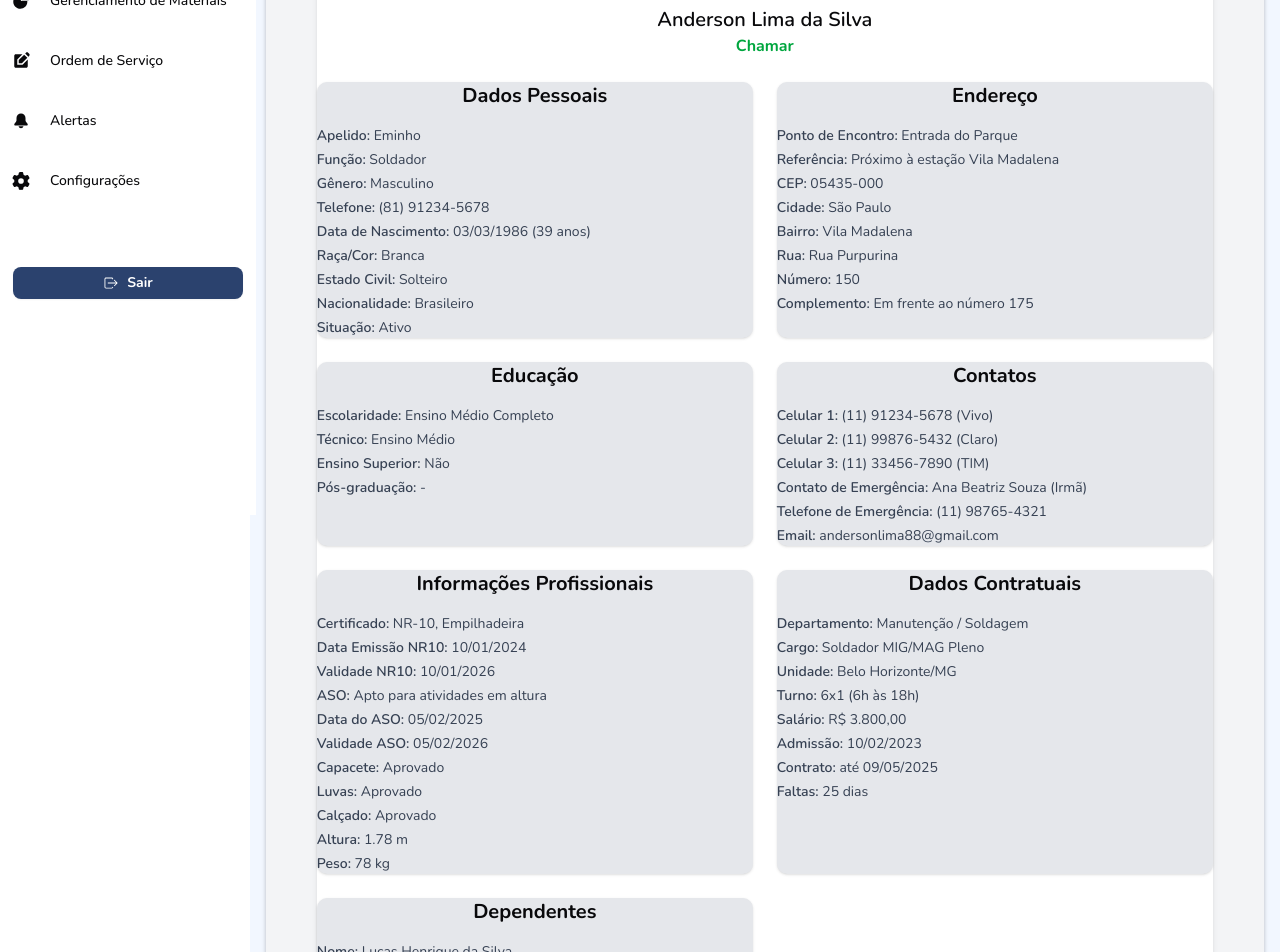
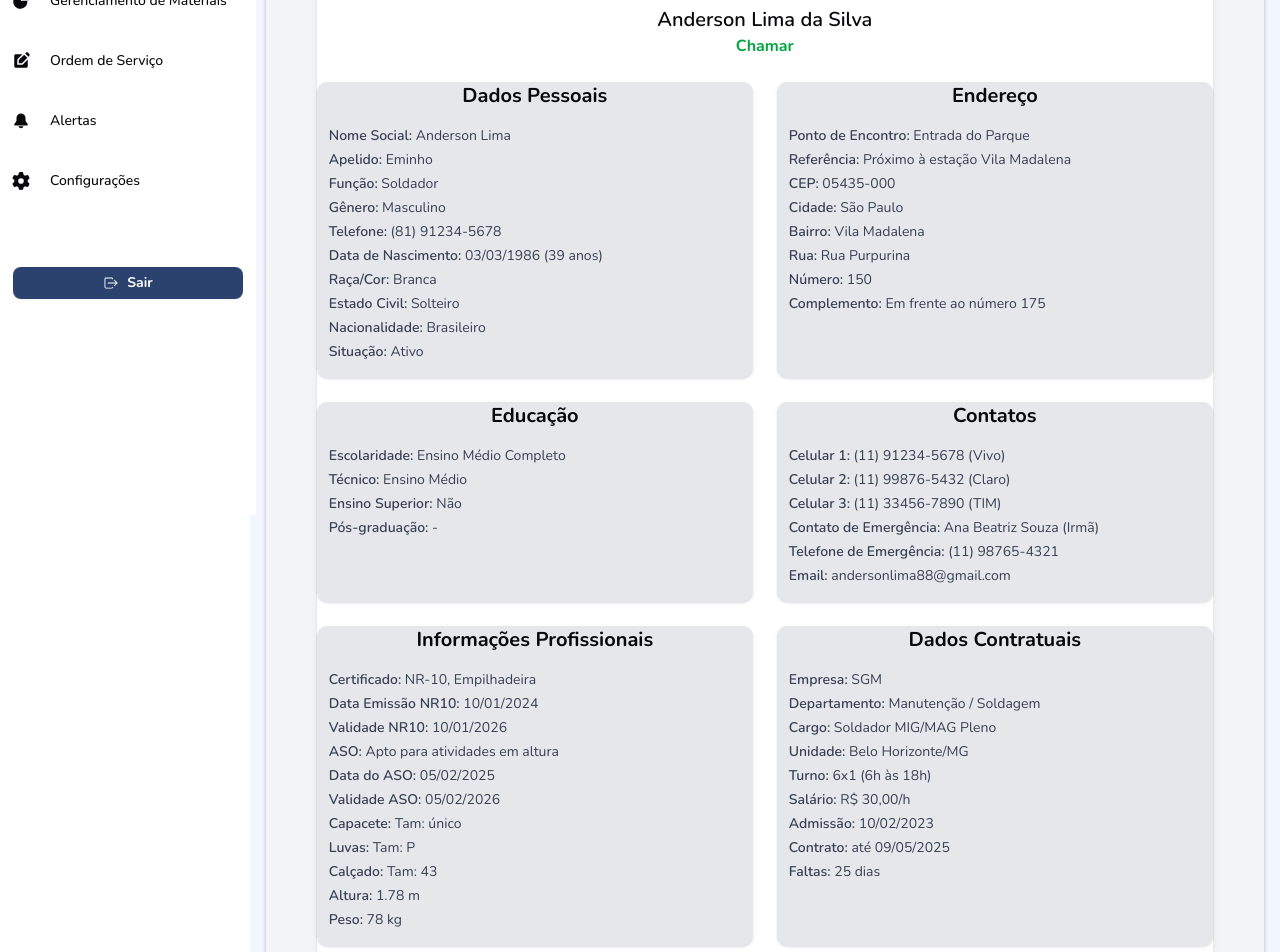
Before and after one commit to MetaService-SGM/meta-service-sgm, a Next.js app in the folder frontend/: page /pessoal/consulta in a window 1280 px wide. Shown: the part 340-1292 px from the top of the page. Built offline with nearby package versions, Linux system fonts and the light colour scheme.

Commit message:
feat: implementa as alterações da consultamateriais

```diff
--- a/frontend/src/app/pessoal/consulta/page.tsx
+++ b/frontend/src/app/pessoal/consulta/page.tsx
@@ -26,11 +26,14 @@ export default function Home() {
             <span className="text-green-600 font-bold">Chamar</span>
           </div>
 
-          <div className="bg-gray-200 rounded-lg p-4 shadow-sm">
+          <div className="bg-gray-200 rounded-lg p-4 shadow-sm ">
             <h2 className="font-bold mb-4 text-center text-xl">
               Dados Pessoais
             </h2>
-            <ul className="text-sm text-gray-700 space-y-1">
+            <ul className="text-sm text-gray-700 ml-3 mb-4 space-y-1">
+              <li>
+                <strong>Nome Social:</strong> Anderson Lima
+              </li>
               <li>
                 <strong>Apelido:</strong> Eminho
               </li>
@@ -63,7 +66,7 @@ export default function Home() {
 
           <div className="bg-gray-200 rounded-lg p-4 shadow-sm">
             <h2 className="font-bold mb-4 text-center text-xl">Endereço</h2>
-            <ul className="text-sm text-gray-700 space-y-1">
+            <ul className="text-sm text-gray-700 ml-3 mb-4 space-y-1">
               <li>
                 <strong>Ponto de Encontro:</strong> Entrada do Parque
               </li>
@@ -93,7 +96,7 @@ export default function Home() {
 
           <div className="bg-gray-200 rounded-lg p-4 shadow-sm">
             <h2 className="font-bold mb-4 text-center text-xl">Educação</h2>
-            <ul className="text-sm text-gray-700 space-y-1">
+            <ul className="text-sm text-gray-700 ml-3  mb-4 space-y-1">
               <li>
                 <strong>Escolaridade:</strong> Ensino Médio Completo
               </li>
@@ -111,7 +114,7 @@ export default function Home() {
 
           <div className="bg-gray-200 rounded-lg p-4 shadow-sm">
             <h2 className="font-bold mb-4 text-center text-xl">Contatos</h2>
-            <ul className="text-sm text-gray-700 space-y-1">
+            <ul className="text-sm text-gray-700 ml-3 mb-4 space-y-1">
               <li>
                 <strong>Celular 1:</strong> (11) 91234-5678 (Vivo)
               </li>
@@ -137,7 +140,7 @@ export default function Home() {
             <h2 className="font-bold mb-4 text-center text-xl">
               Informações Profissionais
             </h2>
-            <ul className="text-sm text-gray-700 space-y-1">
+            <ul className="text-sm text-gray-700 ml-3 mb-4 space-y-1">
               <li>
                 <strong>Certificado:</strong> NR-10, Empilhadeira
               </li>
@@ -157,13 +160,13 @@ export default function Home() {
                 <strong>Validade ASO:</strong> 05/02/2026
               </li>
               <li>
-                <strong>Capacete:</strong> Aprovado
+                <strong>Capacete:</strong> Tam: único
               </li>
               <li>
-                <strong>Luvas:</strong> Aprovado
+                <strong>Luvas:</strong> Tam: P
               </li>
               <li>
-                <strong>Calçado:</strong> Aprovado
+                <strong>Calçado:</strong> Tam: 43
               </li>
               <li>
                 <strong>Altura:</strong> 1.78 m
@@ -178,7 +181,10 @@ export default function Home() {
             <h2 className="font-bold mb-4 text-center text-xl">
               Dados Contratuais
             </h2>
-            <ul className="text-sm text-gray-700 space-y-1">
+            <ul className="text-sm text-gray-700 ml-3 mb-4 space-y-1">
+              <li>
+                <strong>Empresa:</strong> SGM
+              </li>
               <li>
                 <strong>Departamento:</strong> Manutenção / Soldagem
               </li>
@@ -192,7 +198,7 @@ export default function Home() {
                 <strong>Turno:</strong> 6x1 (6h às 18h)
               </li>
               <li>
-                <strong>Salário:</strong> R$ 3.800,00
+                <strong>Salário:</strong> R$ 30,00/h
               </li>
               <li>
                 <strong>Admissão:</strong> 10/02/2023
@@ -208,7 +214,7 @@ export default function Home() {
 
           <div className="bg-gray-200 rounded-lg p-4 shadow-sm">
             <h2 className="font-bold mb-4 text-center text-xl">Dependentes</h2>
-            <ul className="text-sm text-gray-700 space-y-1">
+            <ul className="text-sm text-gray-700 ml-3 mb-4 space-y-1">
               <li>
                 <strong>Nome:</strong> Lucas Henrique da Silva
               </li>
```
